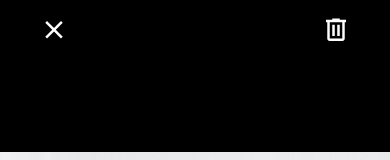
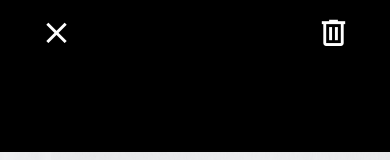
Before and after one commit to michaelsatterfield/uSell, a React Native app: screen / in a window 390 px wide. Shown: the top 160 px of the page. Built offline with nearby package versions, Linux system fonts and the light colour scheme.

Commit message:
message screen

```diff
--- a/screens folder/ViewImageScreen.js
+++ b/screens folder/ViewImageScreen.js
@@ -10,11 +10,11 @@ const ViewImageScreen = () => {
   return (
     <View style={styles.container}>
       <View style={styles.closeIcon} >
-        <MaterialCommunityIcons name={"close"} color={"white"} size={30}/>
+        <MaterialCommunityIcons name={"close"} color={"white"} size={35}/>
       </View>
 
       <View style={styles.deleteIcon}>
-        <MaterialCommunityIcons name={"trash-can-outline"} color={"white"} size={30}/>
+        <MaterialCommunityIcons name={"trash-can-outline"} color={"white"} size={35}/>
       </View>
 
       <ImageBackground
```
Also changed, not shown: screens folder/MessageScreen.js (added, +10 -0 lines).
